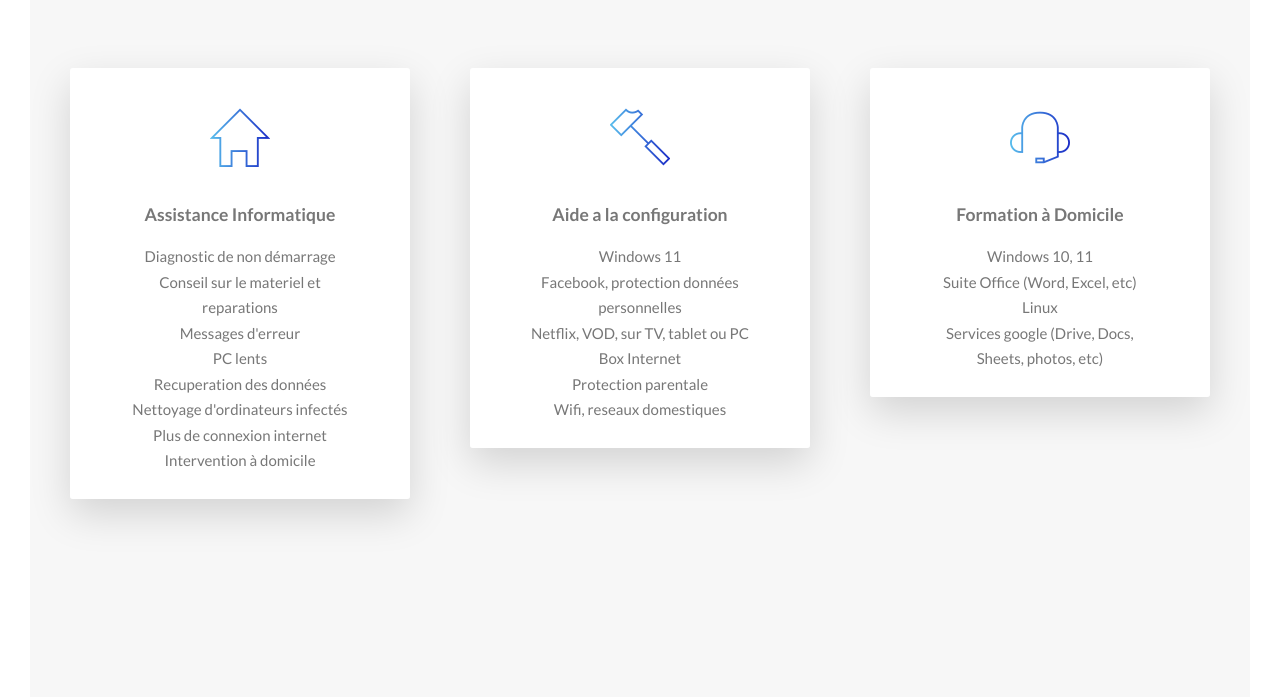
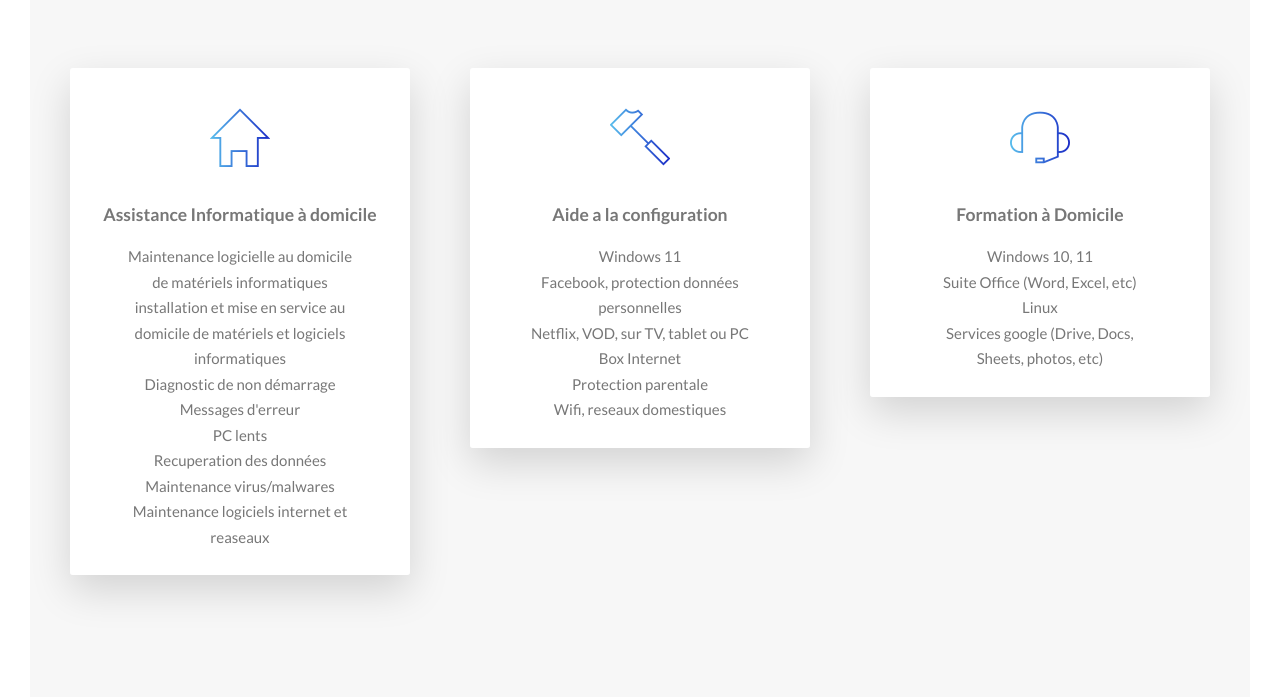
Before and after one commit to daseeds/zebrafish, a website: page public/index.html in a window 1280 px wide. Shown: the part 542-1239 px from the top of the page. Drawn offline with Linux system fonts and the light colour scheme.

Commit message:
modif SAP

```diff
--- a/public/index.html
+++ b/public/index.html
@@ -86,18 +86,18 @@
                                 "
                             ></i>
                             <h3 class="heading-tertiary u-margin-bottom-small">
-                                Assistance Informatique
+                                Assistance Informatique à domicile
                             </h3>
                             <div class="feature-box__text">
                                 <ul>
+                                    <li>Maintenance logicielle au domicile de matériels informatiques</li>
+                                    <li>installation et mise en service au domicile de matériels et logiciels informatiques</li>
                                     <li>Diagnostic de non démarrage</li>
-                                    <li>Conseil sur le materiel et reparations</li>
                                     <li>Messages d'erreur</li>
                                     <li>PC lents</li>
                                     <li>Recuperation des données</li>
-                                    <li>Nettoyage d'ordinateurs infectés</li>
-                                    <li>Plus de connexion internet</li>
-                                    <li>Intervention à domicile</li>
+                                    <li>Maintenance virus/malwares</li>
+                                    <li>Maintenance logiciels internet et reaseaux</li>
                                 </ul>
                             </div>
                         </div>
```
